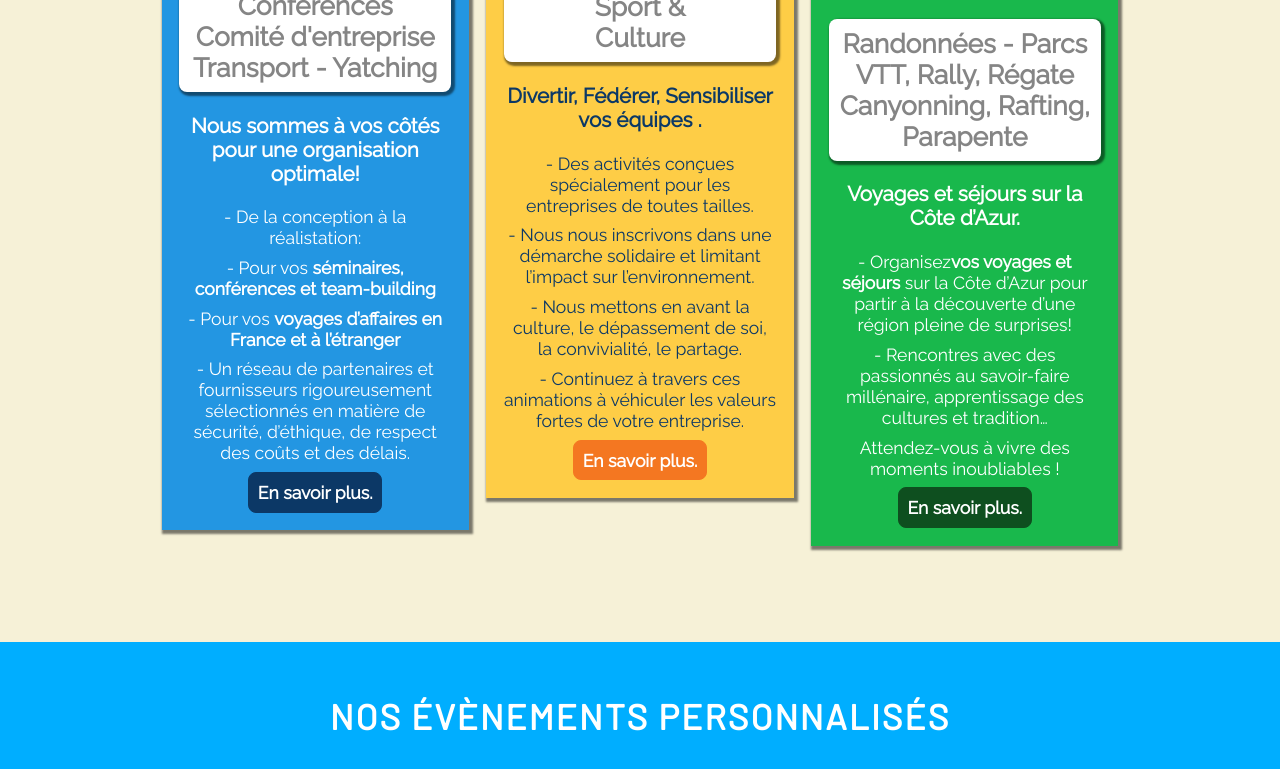
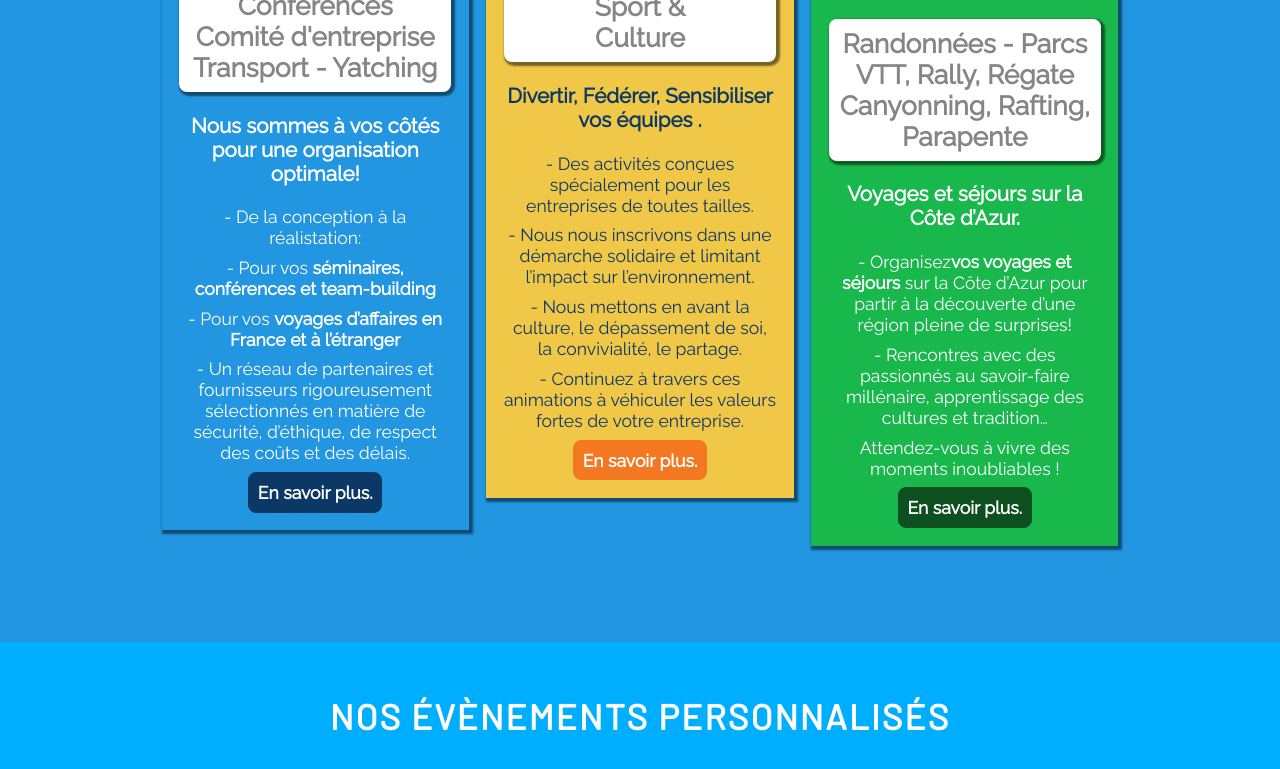
Before and after one commit to ROSORRNT/azur-riviera-events, a Gatsby site: page / in a window 1280 px wide. Shown: the part 773-1542 px from the top of the page. Built offline with nearby package versions, Linux system fonts and the light colour scheme; Gatsby itself is replaced by a stand-in of ours.

Commit message:
test continuous deployement

```diff
--- a/src/components/UIElements/index.css
+++ b/src/components/UIElements/index.css
@@ -29,7 +29,7 @@ html {
 }
 body {
   margin: 0;
-  background: var(--bodyBack);
+  background: var(--primaryBlue);
 }
 
 h1 {
```
Also changed, not shown: src/components/UIElements/Map.js (deleted).
